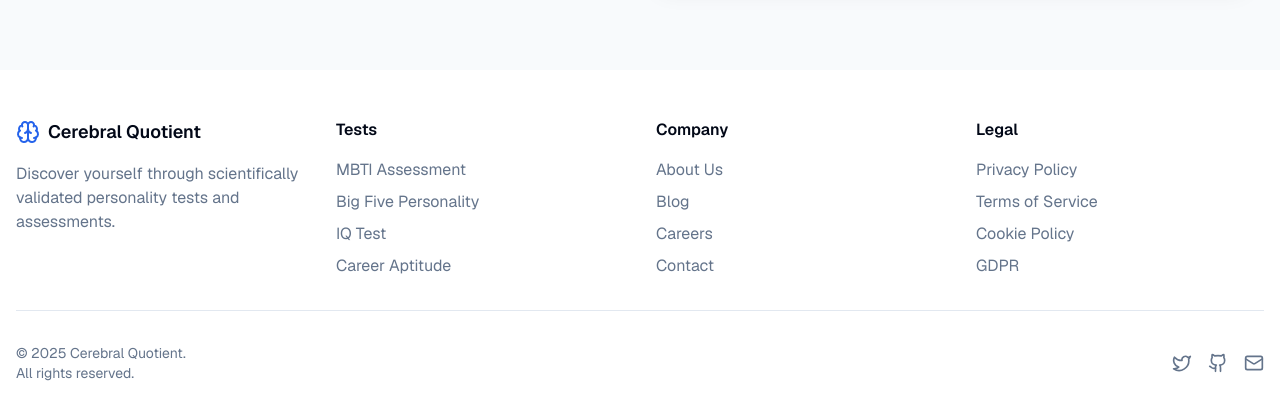
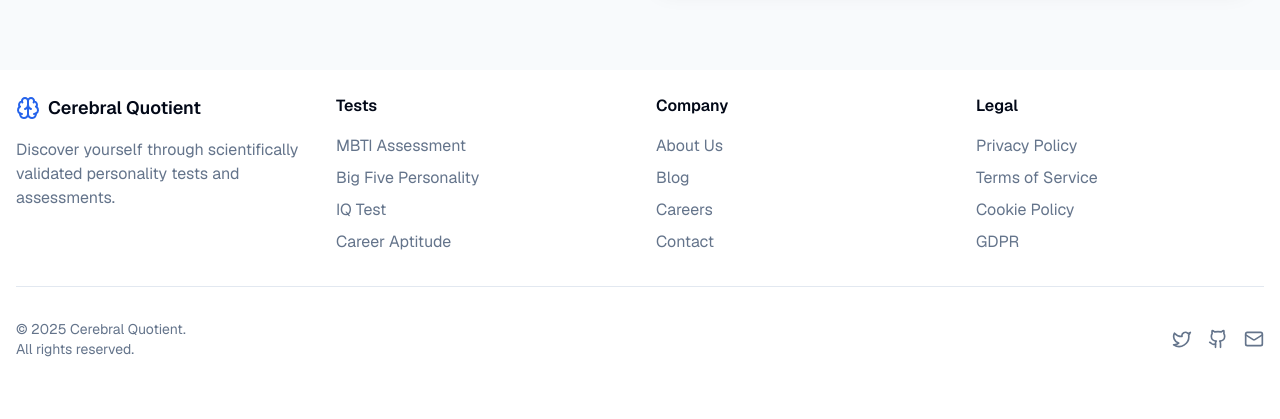
Before and after one commit to ctrlKshav/CerebralQ, a Next.js app: page / in a window 1280 px wide. Shown: the part 3082-3501 px from the top of the page. After the commit the page ends 3465 px from the top, so only its background shows below. Built offline with nearby package versions, Linux system fonts and the light colour scheme.

Commit message:
Footer Padding Change

```diff
--- a/components/landing-page/footer.tsx
+++ b/components/landing-page/footer.tsx
@@ -5,7 +5,7 @@
 export default function Footer() {
   return (
     <footer className="bg-card text-card-foreground">
-        <div className="container mx-auto px-4 py-12">
+        <div className="container mx-auto px-4 py-6">
           <div className="grid grid-cols-1 md:grid-cols-4 gap-8 mb-8">
             <div className="space-y-4">
               <div className="flex items-center space-x-2">
```
